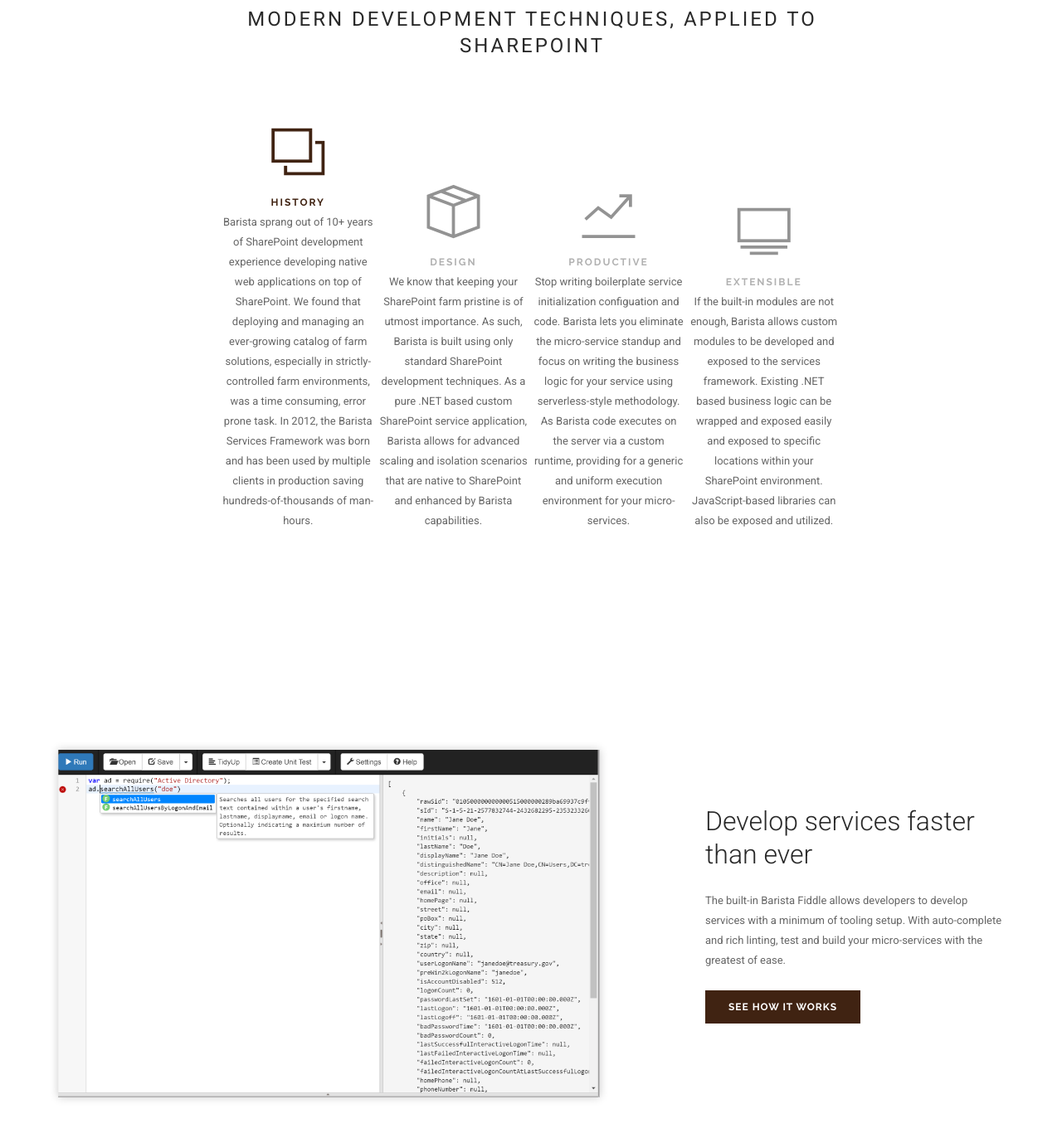
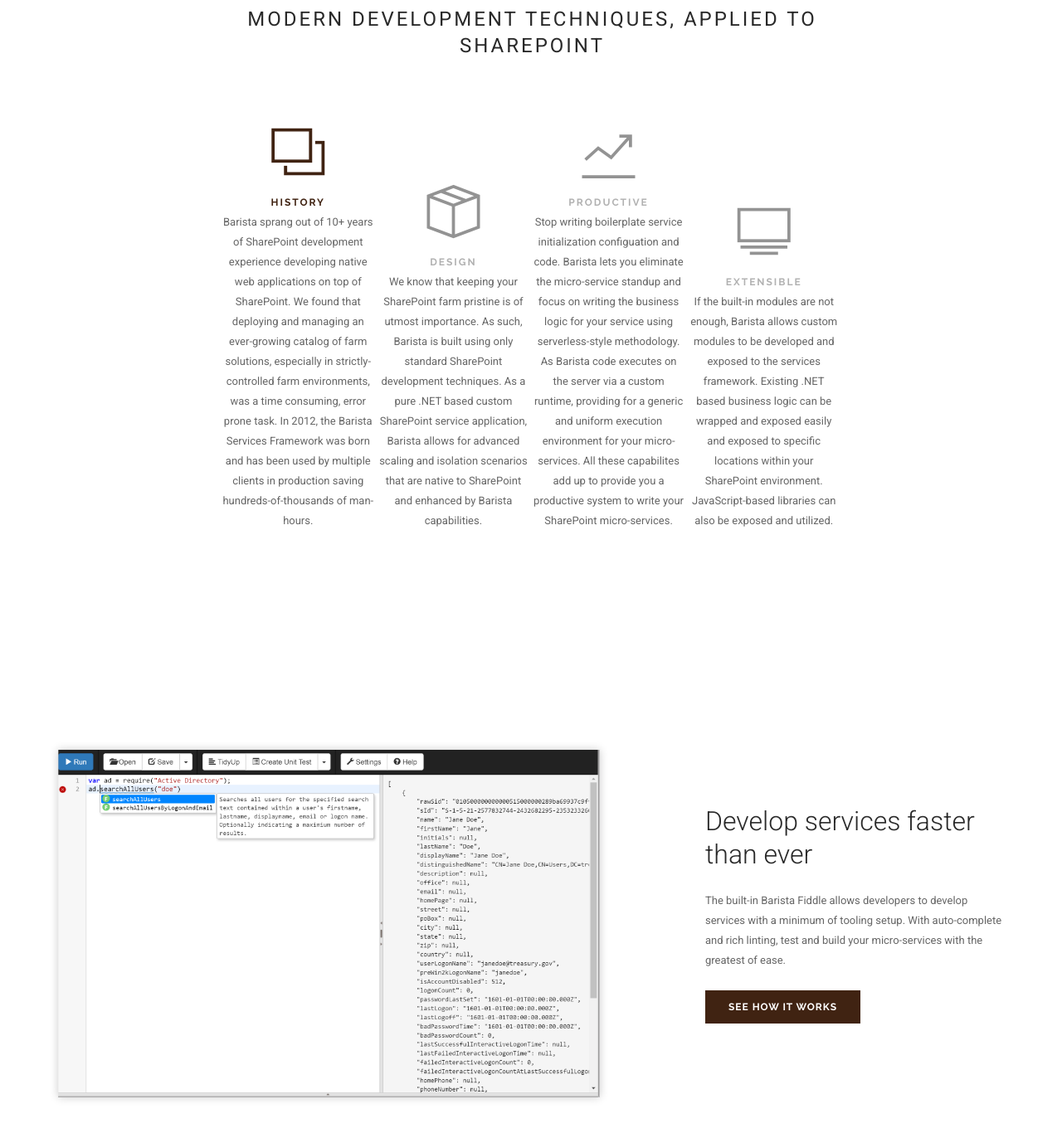
Before and after one commit to BaristaLabs/BaristaLabs.github.io, a Jekyll site: the page built from index.html, in a window 1280 px wide and 1400 px high, scrolled down 1682 px. Shown: the top 1366 px of the window at 83% size. Built offline with Jekyll 4.4.1, drawn with Linux system fonts in a browser that asks for light colours; some of the changed text lies outside the part shown.

Commit message:
Copy changes

```diff
--- a/index.html
+++ b/index.html
@@ -133,7 +133,8 @@
                 <p>
                   Stop writing boilerplate service initialization configuation and code. Barista lets you eliminate the micro-service standup
                   and focus on writing the business logic for your service using serverless-style methodology. As Barista code executes on
-                  the server via a custom runtime, providing for a generic and uniform execution environment for your micro-services.
+                  the server via a custom runtime, providing for a generic and uniform execution environment for your micro-services. All these
+                  capabilites add up to provide you a productive system to write your SharePoint micro-services.
                 </p>
               </div>
             </li>
```
Also changed, not shown: other parts of index.html (+1 -1 lines).
